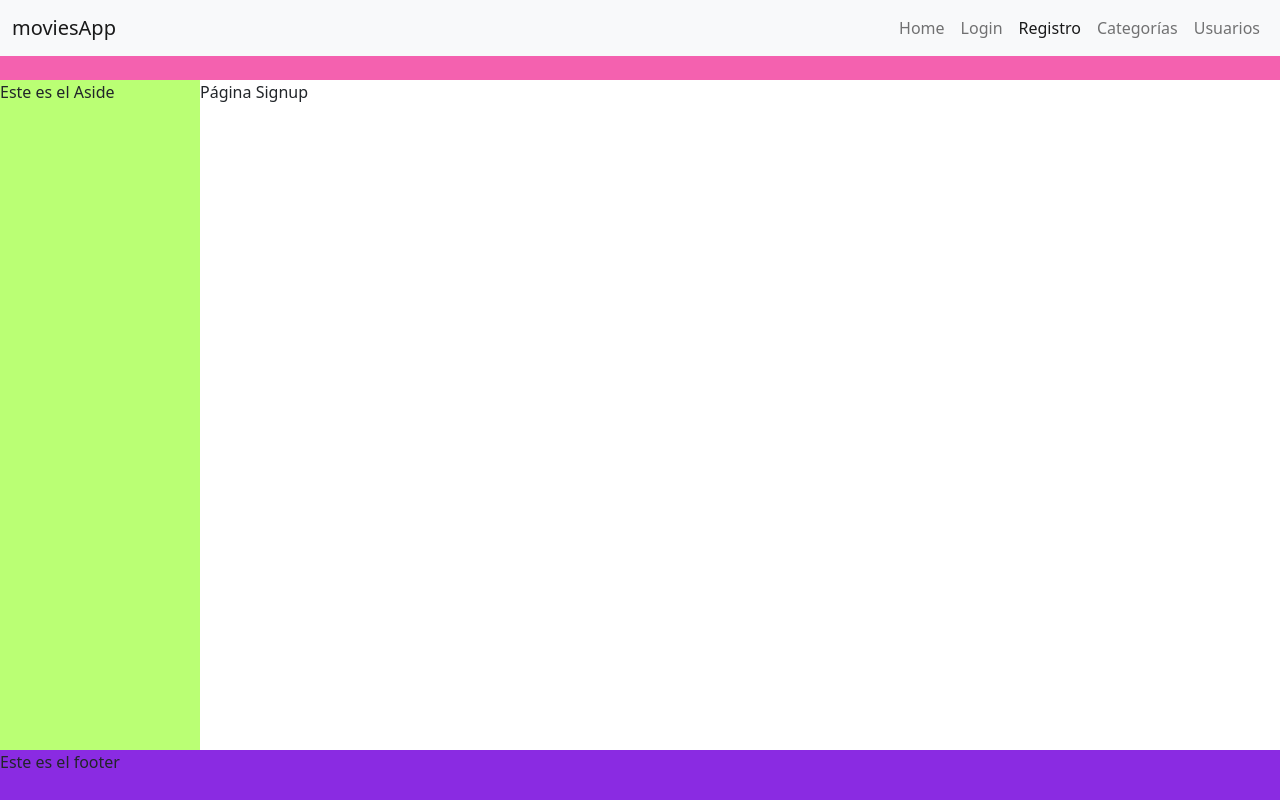
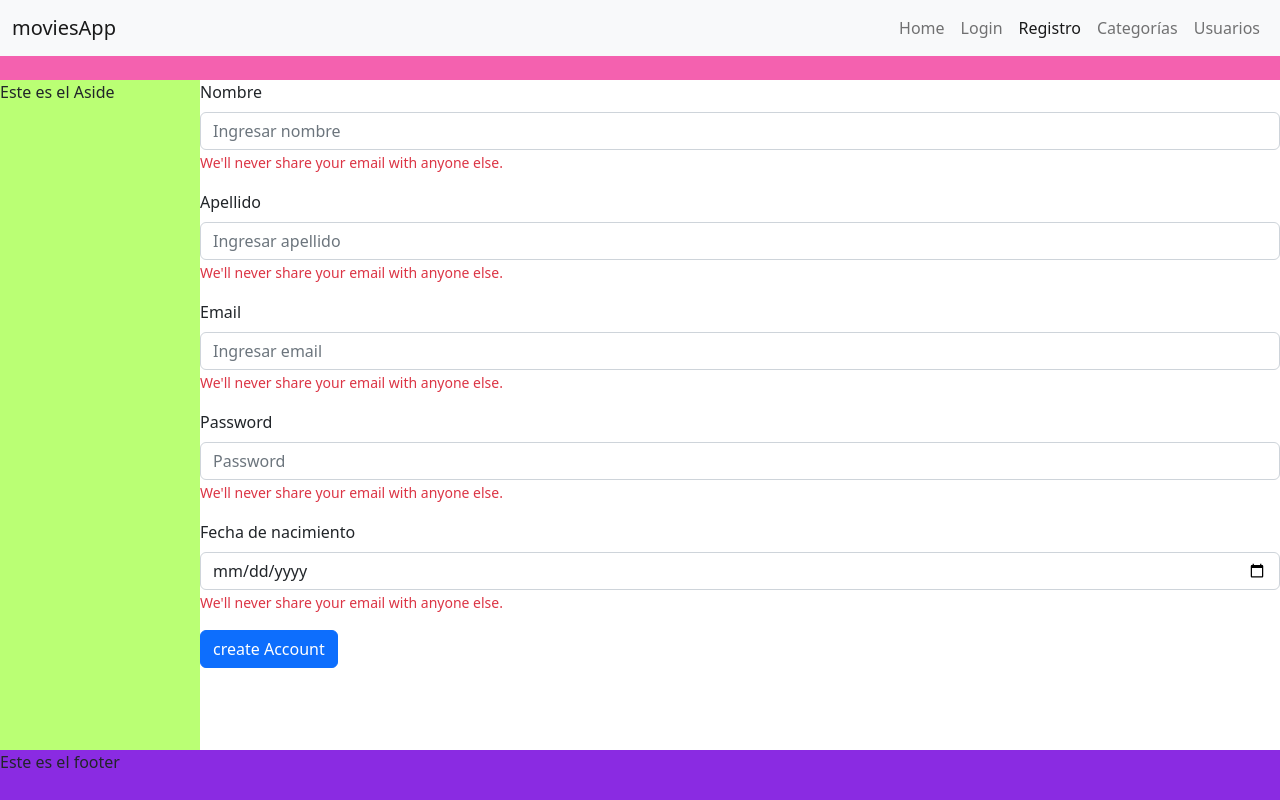
Before and after one commit to monicapajon/moviesApp-react, a React (Create React App) app: page /signup in a window 1280 px wide. Built offline with nearby package versions, Linux system fonts and the light colour scheme.

Commit message:
registration form (signup) was created

```diff
--- a/src/App.tsx
+++ b/src/App.tsx
@@ -1,5 +1,5 @@
 
-import { BrowserRouter, Routes, Route, Outlet, Link } from "react-router-dom";
+import { BrowserRouter, Routes, Route } from "react-router-dom";
 import { Categories, Dashboard, Login, Signup, Users } from "./pages";
 
 
--- /dev/null
+++ b/src/components/forms/Signup/index.tsx
@@ -0,0 +1,54 @@
+import { Form, Button } from "react-bootstrap"
+
+
+const SignUp = () => {
+
+    return (
+        <Form>
+            <Form.Group className="mb-3" controlId="formBasicPassword">
+                <Form.Label>Nombre</Form.Label>
+                <Form.Control type="text" placeholder="Ingresar nombre" />
+                <Form.Text className="text-danger">
+                    We'll never share your email with anyone else.
+                </Form.Text>
+            </Form.Group>
+
+            <Form.Group className="mb-3" controlId="formBasicPassword">
+                <Form.Label>Apellido</Form.Label>
+                <Form.Control type="text" placeholder="Ingresar apellido" />
+                <Form.Text className="text-danger">
+                    We'll never share your email with anyone else.
+                </Form.Text>
+            </Form.Group>
+
+            <Form.Group className="mb-3" controlId="formBasicPassword">
+                <Form.Label>Email</Form.Label>
+                <Form.Control type="email" placeholder="Ingresar email" />
+                <Form.Text className="text-danger">
+                    We'll never share your email with anyone else.
+                </Form.Text>
+            </Form.Group>
+
+            <Form.Group className="mb-3" controlId="formBasicPassword">
+                <Form.Label>Password</Form.Label>
+                <Form.Control type="password" placeholder="Password" />
+                <Form.Text className="text-danger">
+                    We'll never share your email with anyone else.
+                </Form.Text>
+            </Form.Group>
+
+            <Form.Group className="mb-3" controlId="formBasicPassword">
+                <Form.Label>Fecha de nacimiento</Form.Label>
+                <Form.Control type="date" placeholder="Ingresar fecha de nacimiento" />
+                <Form.Text className="text-danger">
+                    We'll never share your email with anyone else.
+                </Form.Text>
+            </Form.Group>
+
+            <Button variant="primary" type="submit">
+                create Account
+            </Button>
+        </Form>
+    )
+}
+export { SignUp }
--- /dev/null
+++ b/src/components/forms/index.ts
@@ -0,0 +1 @@
+export { SignUp as SignUpForm } from './Signup'
--- a/src/components/index.ts
+++ b/src/components/index.ts
@@ -1 +1,2 @@
 export { Layout } from './layout'
+export { SignUpForm }from './forms'
--- a/src/pages/signup/index.tsx
+++ b/src/pages/signup/index.tsx
@@ -1,10 +1,10 @@
-import { Layout } from "../../components"
+import { Layout, SignUpForm } from "../../components"
 
 const Signup = () => {
 
     return (
         <Layout>
-            Página Signup
+            < SignUpForm/>
         </Layout >
     )
 }
```
Also changed, not shown: src/types/index.ts (added, +23 -0 lines).
